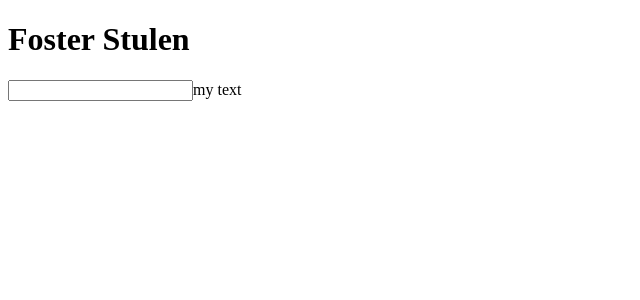
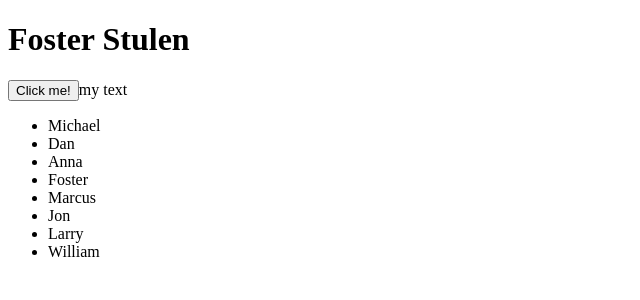
Before and after one commit to propofthedead/Anuglar-tutorial, an Angular app: page / in a window 1280 px wide. Shown: the top 300 px of the page, without its empty margins (0-640 px from the left). Built offline with nearby package versions, Linux system fonts and the light colour scheme.

Commit message:
made it so it can display a list of names from an array

```diff
--- a/src/app/app.component.html
+++ b/src/app/app.component.html
@@ -1,5 +1,10 @@
 <h1>{{title}}</h1>
 <p>
-  <input type="text" ([ngModel])="sometext">
+  <button (click)="onclick()">Click me!</button>
   <label>{{sometext}}</label>
 </p>
+<div>
+  <ul>
+    <li *ngFor= "let name of names">{{name}}</li>
+  </ul>
+</div>
--- a/src/app/app.component.ts
+++ b/src/app/app.component.ts
@@ -6,8 +6,11 @@ import { Component } from '@angular/core';
   styleUrls: ['./app.component.css']
 })
 export class AppComponent {
-  title = 'Foster Stulen';
+  title:string = 'Foster Stulen';
   sometext='my text';
+  names: string[]=[
+    "Michael","Dan","Anna","Foster","Marcus","Jon","Larry","William"
+  ];
 
   onclick():void{
     this.sometext="this is some text";
```
